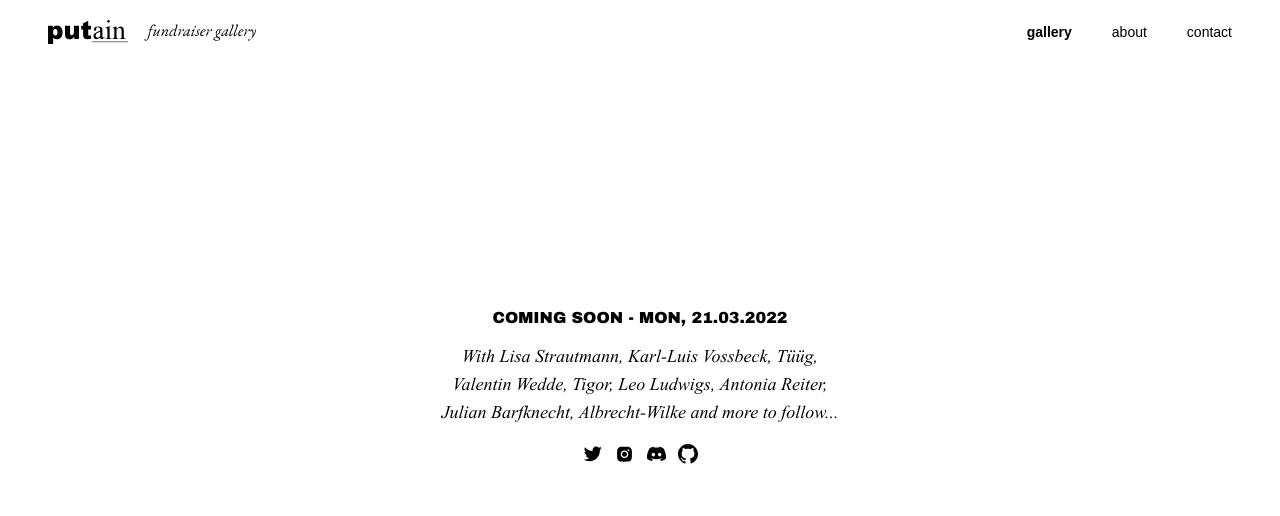
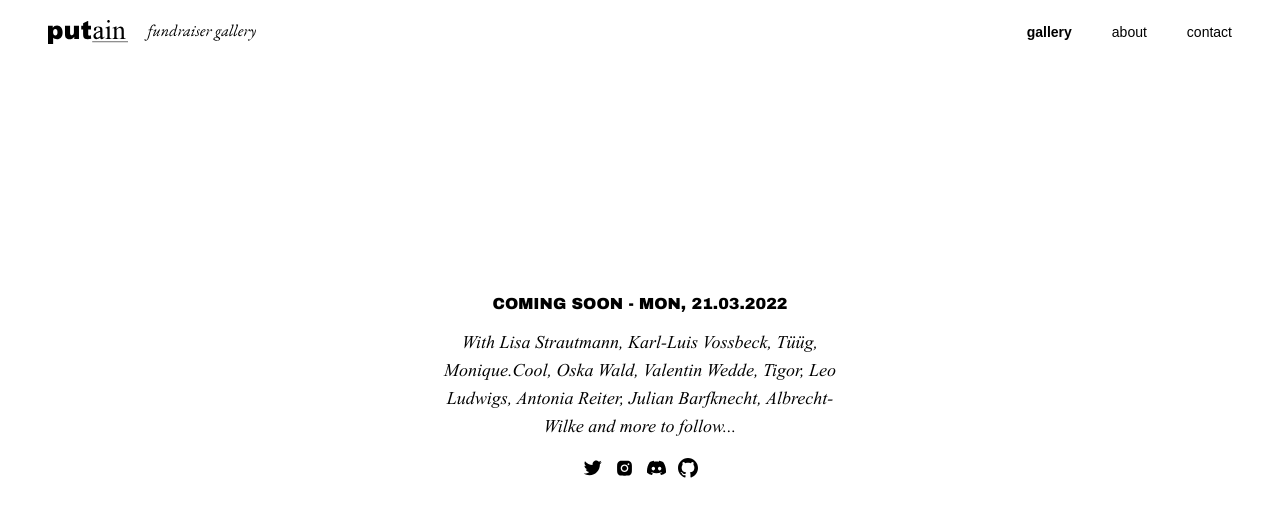
Before and after one commit to putain-wtf/putain.wtf, a Next.js app: page / in a window 1280 px wide. Shown: the top 516 px of the page. Built offline with nearby package versions, Linux system fonts and the light colour scheme.

Commit message:
Add artists to list

```diff
--- a/pages/index.tsx
+++ b/pages/index.tsx
@@ -47,7 +47,7 @@ const Home: NextPage = () => {
 	const [activeArtists, setActiveArtists] = useState<number[]>([])
 	const filteredArtists = activeArtists.length === 0 ? artistArray : artistArray.filter((e, i) => activeArtists.includes(i))
 	const filteredGroupedArtists = chunk(filteredArtists, 2)
-	const withArtists = "With Lisa Strautmann, Karl-Luis Vossbeck, Tüüg, Valentin Wedde, Tigor, Leo Ludwigs, Antonia Reiter, Julian Barfknecht, Albrecht-Wilke and more to follow..."
+	const withArtists = "With Lisa Strautmann, Karl-Luis Vossbeck, Tüüg, Monique.Cool, Oska Wald, Valentin Wedde, Tigor, Leo Ludwigs, Antonia Reiter, Julian Barfknecht, Albrecht-Wilke and more to follow..."
 	const comingSoon = "Coming soon - Mon, 21.03.2022"
 
 
```
